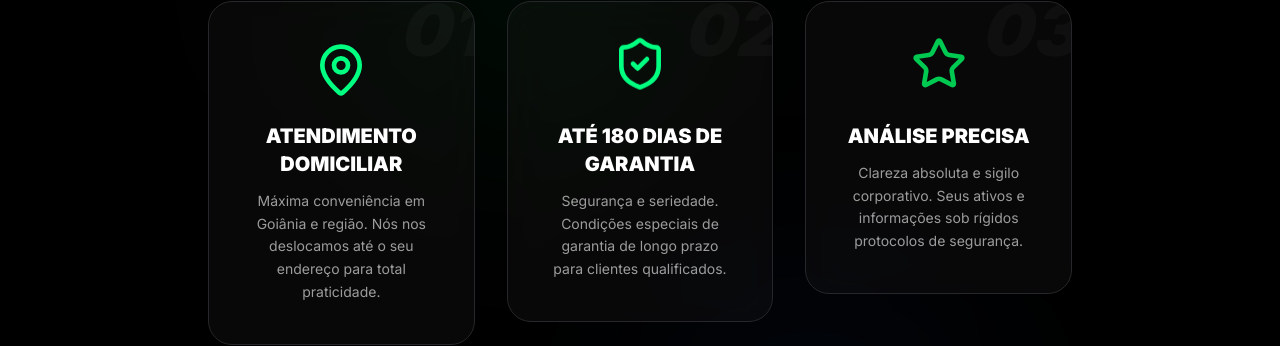
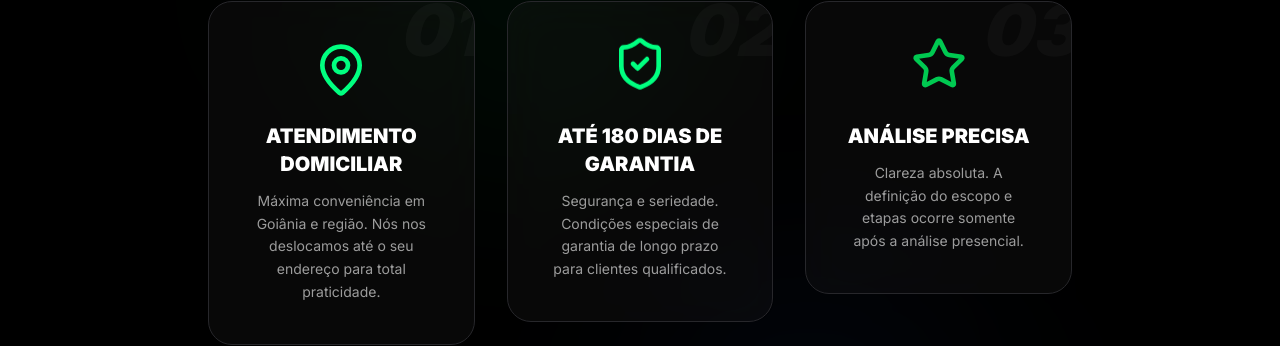
Before and after one commit to wheslancardoso/lp_wfix_2, a Next.js app: page / in a window 1280 px wide. Shown: the part 883-1229 px from the top of the page. Built offline with nearby package versions, Linux system fonts and the light colour scheme; no server answers; the database is empty.

Commit message:
style: ajusta copy do diferencial de analise precisa

```diff
--- a/src/app/page.tsx
+++ b/src/app/page.tsx
@@ -138,9 +138,9 @@ export default async function Home() {
                 <span className="flex items-center gap-1.5">
                   {stats.averageRating.toFixed(1)}/5.0 • Ver {stats.totalReviews} avaliações no Google Maps
                   <svg xmlns="http://www.w3.org/2000/svg" width="24" height="24" viewBox="0 0 24 24" fill="none" stroke="currentColor" strokeWidth="2.5" strokeLinecap="round" strokeLinejoin="round" className="w-2.5 h-2.5 opacity-60 group-hover:opacity-100 group-hover:translate-x-0.5 group-hover:-translate-y-0.5 transition-all duration-300">
-                    <path d="M15 3h6v6"/>
-                    <path d="M10 14 21 3"/>
-                    <path d="M18 13v6a2 2 0 0 1-2 2H5a2 2 0 0 1-2-2V8a2 2 0 0 1 2-2h6"/>
+                    <path d="M15 3h6v6" />
+                    <path d="M10 14 21 3" />
+                    <path d="M18 13v6a2 2 0 0 1-2 2H5a2 2 0 0 1-2-2V8a2 2 0 0 1 2-2h6" />
                   </svg>
                 </span>
               </a>
@@ -197,7 +197,7 @@ export default async function Home() {
                     <Star className="w-12 h-12 md:w-14 md:h-14 mb-6 text-green-500 mx-auto group-hover:scale-110 transition-transform duration-300 group-hover:drop-shadow-[0_0_15px_rgba(34,197,94,0.5)]" />
                   </div>
                   <h3 className="text-lg md:text-xl font-black mb-3 uppercase">Análise Precisa</h3>
-                  <p className="text-sm text-white/60 leading-relaxed">Clareza absoluta e sigilo corporativo. Seus ativos e informações sob rígidos protocolos de segurança.</p>
+                  <p className="text-sm text-white/60 leading-relaxed">Clareza absoluta. A definição do escopo e etapas ocorre somente após a análise presencial.</p>
                 </div>
               </AnimateIn>
             </div>
```
